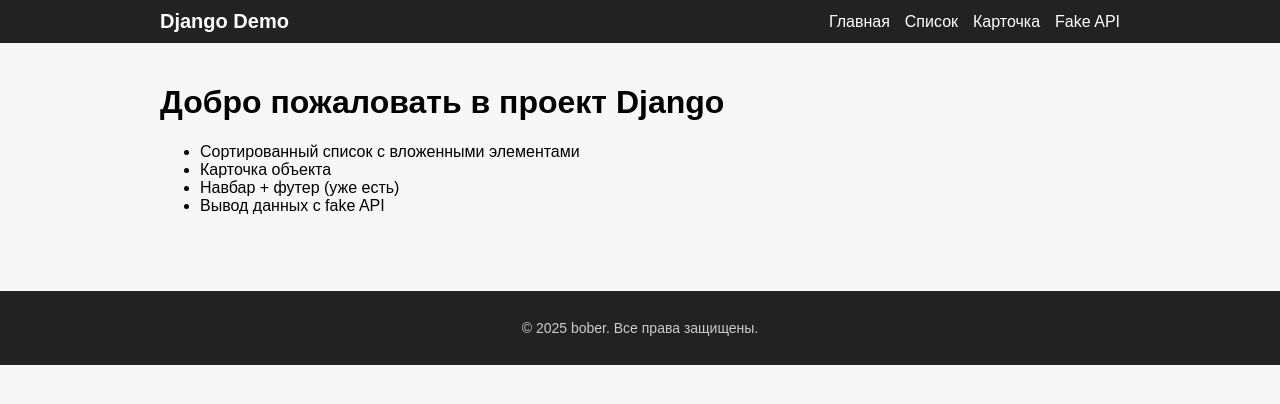
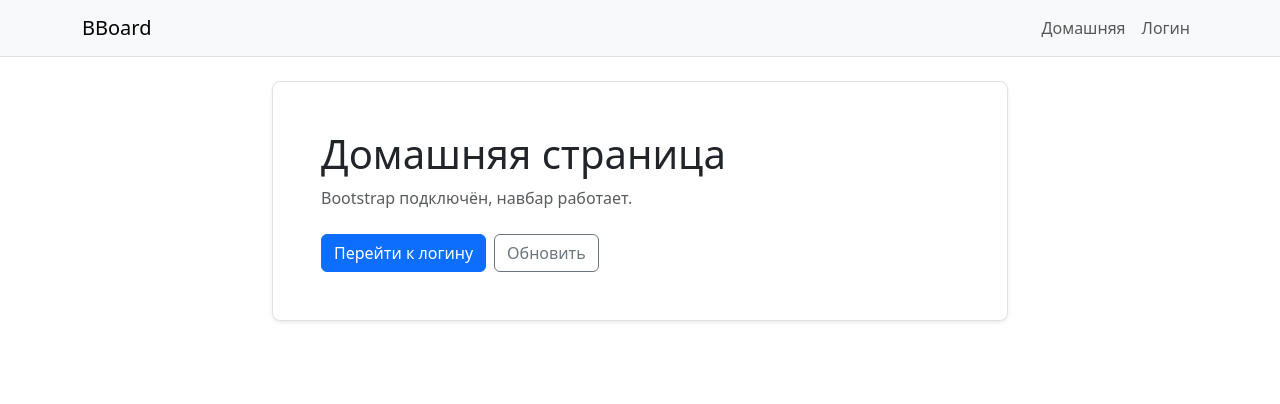
Before and after one commit to madiar-ops/django, a Django app: page / in a window 1280 px wide. Shown: the top 404 px of the page. Run offline with Django 5.2, Linux system fonts and the light colour scheme.

Commit message:
Связи. Ввод данных

```diff
--- /dev/null
+++ b/samplesite/bboard/static/app.js
@@ -0,0 +1 @@
+console.log("Bootstrap OK");
--- a/samplesite/bboard/templates/card.html
+++ b/samplesite/bboard/templates/card.html
@@ -1,4 +1,4 @@
-{% extends 'layout/base.html' %}
+{% extends 'base.html' %}
 
 
 {% block title %}Карточка объекта{% endblock %}
--- a/samplesite/bboard/templates/home.html
+++ b/samplesite/bboard/templates/home.html
@@ -1,13 +1,18 @@
-{% extends 'layout/base.html' %}
-
-{% block title %}Главная{% endblock %}
+{% extends "layout/base.html" %}
+{% block title %}Домашняя{% endblock %}
 
 {% block content %}
-<h1>Добро пожаловать в проект Django</h1>
-<ul>
-    <li>Сортированный список с вложенными элементами</li>
-    <li>Карточка объекта</li>
-    <li>Навбар + футер (уже есть)</li>
-    <li>Вывод данных с fake API</li>
-</ul>
+<div class="row justify-content-center">
+  <div class="col-lg-8">
+    <div class="p-4 p-md-5 bg-white border rounded-3 shadow-sm">
+      <h1 class="mb-2">Домашняя страница</h1>
+      <p class="text-muted mb-4">Bootstrap подключён, навбар работает.</p>
+
+      <div class="d-flex gap-2">
+        <a class="btn btn-primary" href="{% url 'login' %}">Перейти к логину</a>
+        <a class="btn btn-outline-secondary" href="{% url 'home' %}">Обновить</a>
+      </div>
+    </div>
+  </div>
+</div>
 {% endblock %}
--- a/samplesite/bboard/templates/layout/base.html
+++ b/samplesite/bboard/templates/layout/base.html
@@ -1,32 +1,42 @@
+{% load static %}
 <!DOCTYPE html>
 <html lang="ru">
 <head>
-    <meta charset="UTF-8">
-    <title>{% block title %}dz{% endblock %}</title>
-    {% load static %}
-<link rel="stylesheet" href="{% static 'styles.css' %}">
+  <meta charset="utf-8">
+  <meta name="viewport" content="width=device-width, initial-scale=1">
+  <title>{% block title %}BBoard{% endblock %}</title>
 
+  <link href="https://cdn.jsdelivr.net/npm/bootstrap@5.3.3/dist/css/bootstrap.min.css" rel="stylesheet">
+  <link rel="stylesheet" href="{% static 'bboard/css/styles.css' %}">
 </head>
 <body>
-    <nav class="navbar">
+
+<nav class="navbar navbar-expand-lg bg-body-tertiary border-bottom">
   <div class="container">
-            <a href="{% url 'home' %}" class="logo">Django Demo</a>
-            <ul class="nav-links">
-                <li><a href="{% url 'home' %}">Главная</a></li>
-                <li><a href="{% url 'sorted_list' %}">Список</a></li>
-                <li><a href="{% url 'card' %}">Карточка</a></li>
-                <li><a href="{% url 'fake_api' %}">Fake API</a></li>
+    <a class="navbar-brand" href="{% url 'home' %}">BBoard</a>
+
+    <button class="navbar-toggler" type="button" data-bs-toggle="collapse" data-bs-target="#nav">
+      <span class="navbar-toggler-icon"></span>
+    </button>
+
+    <div class="collapse navbar-collapse" id="nav">
+      <ul class="navbar-nav ms-auto">
+        <li class="nav-item">
+          <a class="nav-link" href="{% url 'home' %}">Домашняя</a>
+        </li>
+        <li class="nav-item">
+          <a class="nav-link" href="{% url 'login' %}">Логин</a>
+        </li>
       </ul>
     </div>
+  </div>
 </nav>
-    <main class="container main-content">
+
+<main class="container py-4">
   {% block content %}{% endblock %}
 </main>
 
-    <footer class="footer">
-        <div class="container">
-            <p>© 2025 bober. Все права защищены.</p>
-        </div>
-    </footer>
+<script src="https://cdn.jsdelivr.net/npm/bootstrap@5.3.3/dist/js/bootstrap.bundle.min.js"></script>
+<script src="{% static 'bboard/js/app.js' %}"></script>
 </body>
 </html>
--- a/samplesite/bboard/urls.py
+++ b/samplesite/bboard/urls.py
@@ -25,4 +25,5 @@ urlpatterns = [
     path('list/', views.sorted_list, name='sorted_list'),
     path('card/', views.card_view, name='card'),
     path('fake-api/', views.fake_api_view, name='fake_api'),
+    path('login/', views.login_view, name='login'),
 ]
--- a/samplesite/bboard/views.py
+++ b/samplesite/bboard/views.py
@@ -47,6 +47,9 @@ def sorted_list(request):
 def card_view(request):
     return render(request, 'card.html')
 
+def login_view(request):
+    return render(request, 'login.html')
+
 
 def fake_api_view(request):
     response = requests.get('https://jsonplaceholder.typicode.com/posts')
```
Also changed, not shown: samplesite/bboard/templates/login.html (added, +42 -0 lines). Lines whose indentation alone changed are shown as unchanged.
